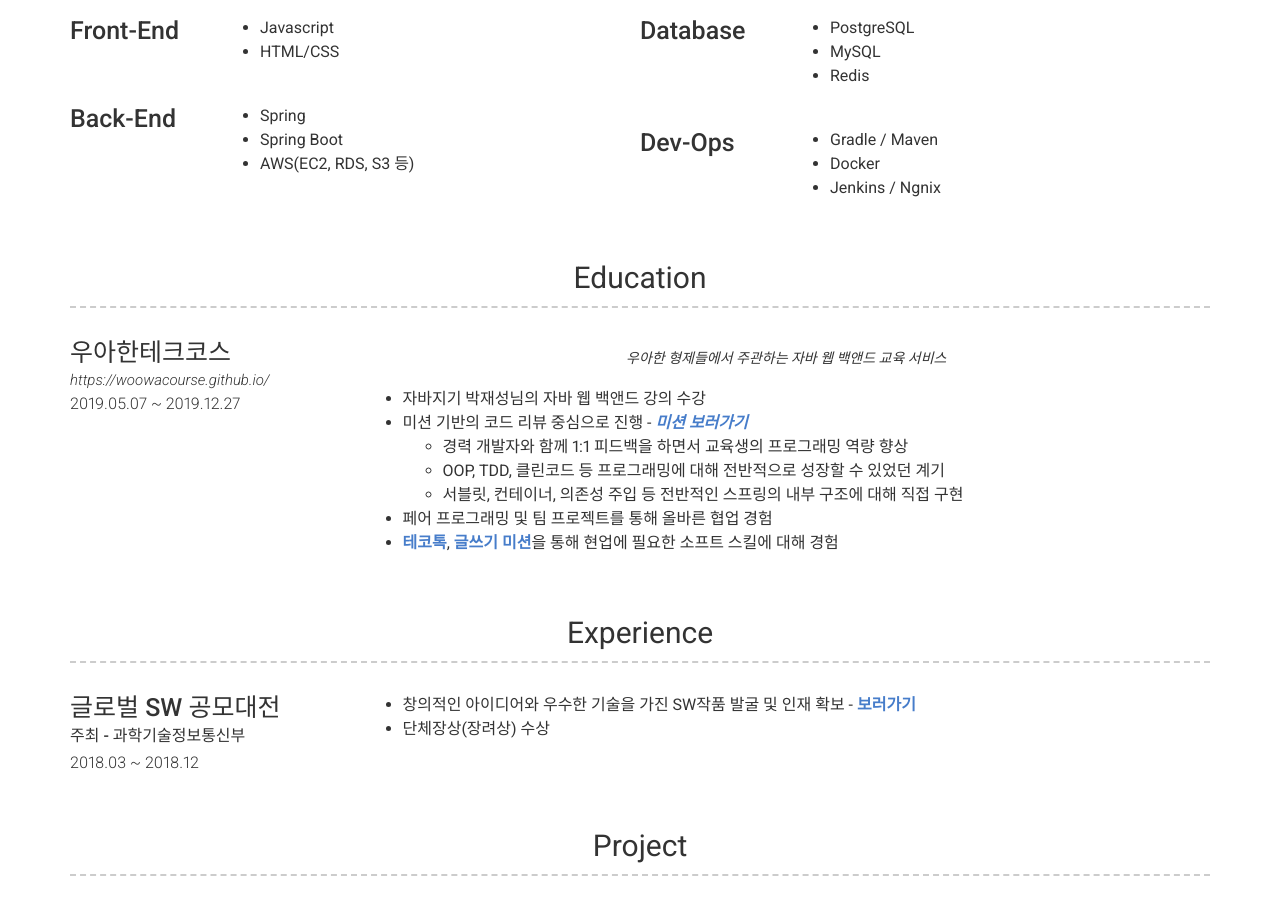
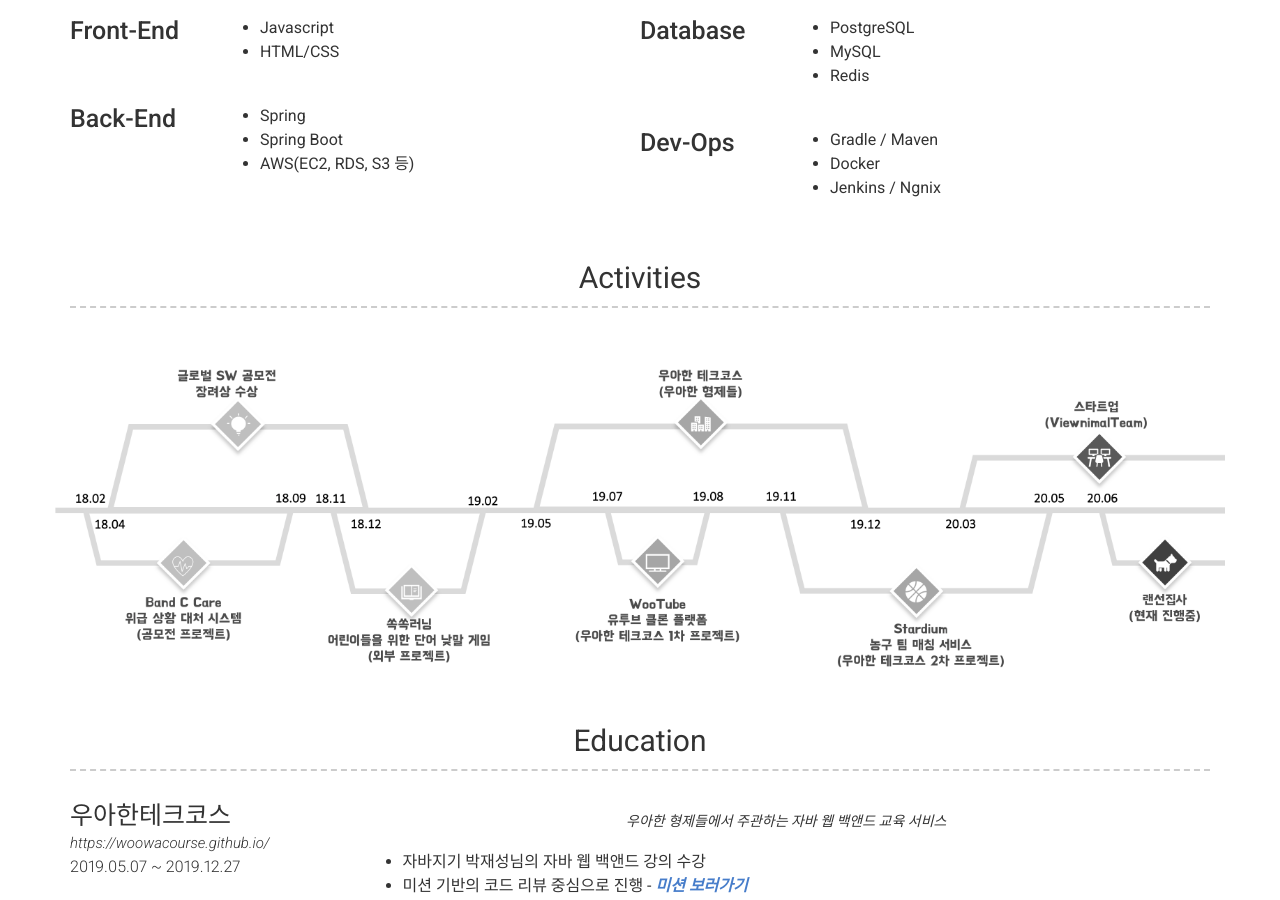
Before and after one commit to backlo/backlo.github.io, a Jekyll site: the page built from index.md, in a window 1280 px wide and 900 px high, scrolled down 782 px. Built offline with Jekyll 4.4.1, drawn with Linux system fonts in a browser that asks for light colours; nearby versions of some CDN libraries.

```diff
--- a/_layouts/default.html
+++ b/_layouts/default.html
@@ -13,6 +13,8 @@
       {%- include about.html -%}
 
       {%- include skill.html -%}
+
+      {%- include activity.html -%}
 
       {%- if site.data.education.size > 0 -%}
         {%- include education.html -%}
```
